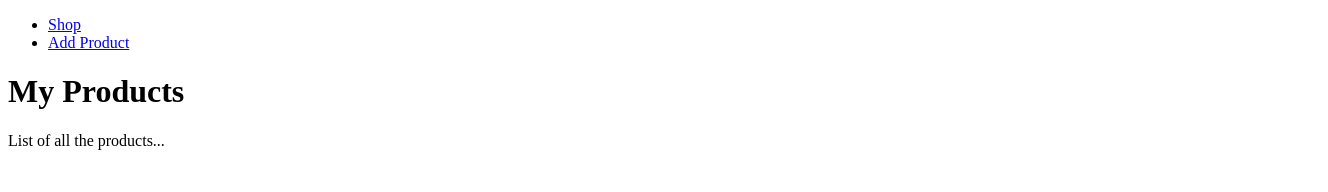
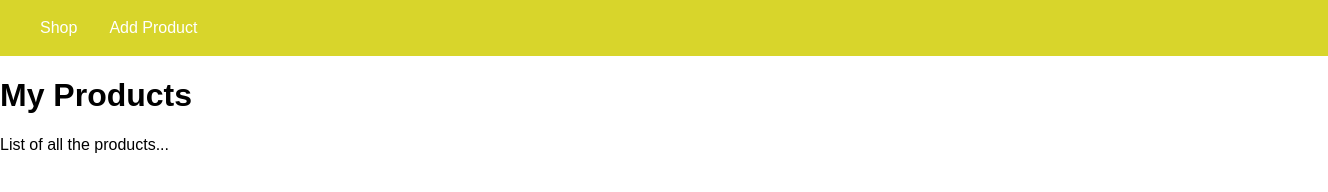
Before and after one commit to shouvik0013/complete_express, a website: page views/shop.html in a window 1280 px wide. Shown: the whole page, 1328 px wide, since content can reach past the window. Drawn offline with Linux system fonts and the light colour scheme.

Commit message:
Some css is added at shop.html

```diff
--- a/views/shop.html
+++ b/views/shop.html
@@ -4,13 +4,51 @@
     <meta charset="UTF-8">
     <meta name="viewport" content="width=device-width, initial-scale=1.0">
     <title>Home</title>
+    <style>
+        body {
+            padding: 0;
+            margin: 0;
+            font-family: sans-serif;
+        }
+
+        .main-header {
+            width: 100%;
+            height: 3.5rem;
+            background-color: #d8d52b;
+            padding: 0 1.5rem;
+        }
+
+        .main-header__nav {
+            height: 100%;
+            display: flex;
+            align-items: center;
+        }
+
+        .main-header__item-list {
+            list-style-type: none;
+            margin: 0;
+            padding: 0;
+            display: flex;
+        }
+
+        .main-header__item {
+            margin: 0 1rem;
+            padding: 0;
+
+        }
+
+        .main-header__item a {
+            text-decoration: none;
+            color: white;
+        }
+    </style>
 </head>
 <body>
-    <header>
-        <nav>
-            <ul>
-                <li><a href="/">Shop</a></li>
-                <li><a href="/admin/add-product">Add Product</a></li>
+    <header class="main-header">
+        <nav class="main-header__nav">
+            <ul class="main-header__item-list">
+                <li class="main-header__item"><a href="/">Shop</a></li>
+                <li class="main-header__item"><a href="/admin/add-product">Add Product</a></li>
             </ul>
         </nav>
     </header>
```
